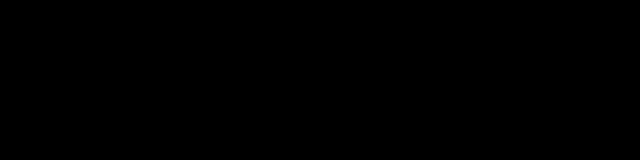
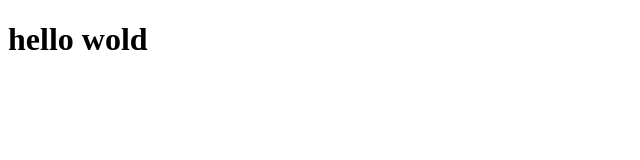
Before and after one commit to MuhammadHasan118/mygit, a plain HTML site: page index.html in a window 1280 px wide. Shown: the whole page, without its empty margins (0-640 px from the left). Drawn offline with Linux system fonts and the light colour scheme.

Commit message:
change color

```diff
--- a/index.html
+++ b/index.html
@@ -5,7 +5,7 @@
     <meta name="viewport" content="width=device-width, initial-scale=1.0">
     <title>Document</title>
 </head>
-<body style="background-color: black;">
+<body style="background-color: black f;">
     <h1>hello wold</h1>
 </body>
 </html>
```
Also changed, not shown: about.html (+1 -1 lines).
